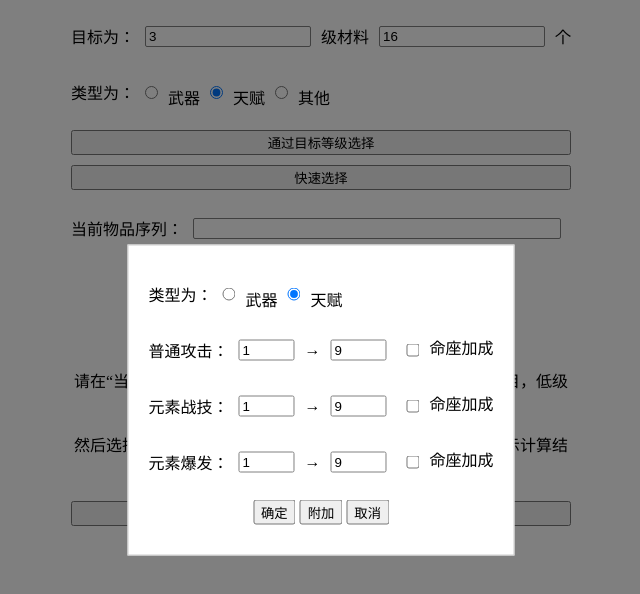
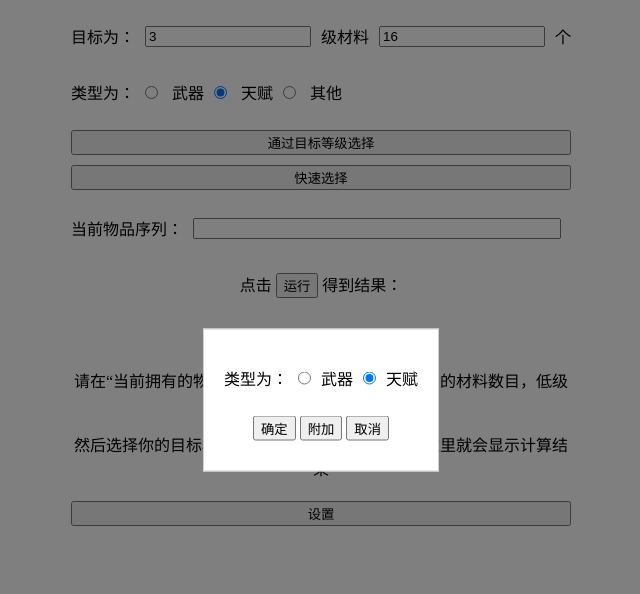
Before and after one commit to whatss7/gimc-web, a plain HTML site: page index.html in a window 1280 px wide. Both pictures are taken after a click on the button "通过目标等级选择". Shown: the whole page, without its empty margins (319-959 px from the left). Drawn offline with Linux system fonts and the light colour scheme.

Commit message:
Changed layout

```diff
--- a/index.html
+++ b/index.html
@@ -32,12 +32,18 @@
 		</div>
 		<div class="flexdiv">
 			<p>类型为：</p>
+			<label>
 			<input type="radio" name="material_type" id="type_weapon" />
-			<label for="type_weapon">武器</label>
+				武器
+			</label>
+			<label>
 			<input type="radio" name="material_type" id="type_talent" checked />
-			<label for="type_talent">天赋</label>
+				天赋
+			</label>
+			<label>
 			<input type="radio" name="material_type" id="type_others" />
-			<label for="type_others">其他</label>
+				其他
+			</label>
 		</div>
 
 		<div class="vertical_list" style="margin: 5px 0px;">
@@ -90,30 +96,24 @@
 					<input type="number" min="20" max="90" step="10" value="90" id="weapon_level" />
 				</div>
 			</div>
-			<div id="level_talent_div">
+			<div id="level_talent_div" hidden>
 				<div class="flexdiv">
 					<p>普通攻击：</p>
 					<input type="number" min="1" max="10" value="1" id="talent_a_level" />
 					<p>&rarr;</p>
 					<input type="number" min="1" max="10" value="9" id="talent_a_goal" />
-					<input type="checkbox" id="talent_a_add_level"/>
-					<label for="talent_a_add_level">命座加成</p>
 				</div>
 				<div class="flexdiv">
 					<p>元素战技：</p>
 					<input type="number" min="1" max="10" value="1" id="talent_e_level" />
 					<p>&rarr;</p>
 					<input type="number" min="1" max="10" value="9" id="talent_e_goal" />
-					<input type="checkbox" id="talent_e_add_level"/>
-					<label for="talent_e_add_level">命座加成</p>
 				</div>
 				<div class="flexdiv">
 					<p>元素爆发：</p>
 					<input type="number" min="1" max="10" value="1" id="talent_q_level" />
 					<p>&rarr;</p>
 					<input type="number" min="1" max="10" value="9" id="talent_q_goal" />
-					<input type="checkbox" id="talent_q_add_level"/>
-					<label for="talent_q_add_level">命座加成</p>
 				</div>
 			</div>
 			<div style="margin: 10px">
--- a/styles.css
+++ b/styles.css
@@ -6,27 +6,18 @@
 .inline {
     display: inline-block;
 }
-
 .flexdiv {
     display: flex;
     align-items: center;
 }
 
+
 .flexdiv input {
-    margin: 10px;
-    padding: 0;
-    box-sizing: border-box;
-    border: 1px solid gray;
-    border-radius: 2px;
-    padding: 2px 3px;
+    margin: 0px 10px;
 }
 
 .flexdiv p {
     flex: 0 0 auto;
-}
-
-.flexdiv label {
-    margin-top: 10px;
 }
 
 .vertical_list {
```
